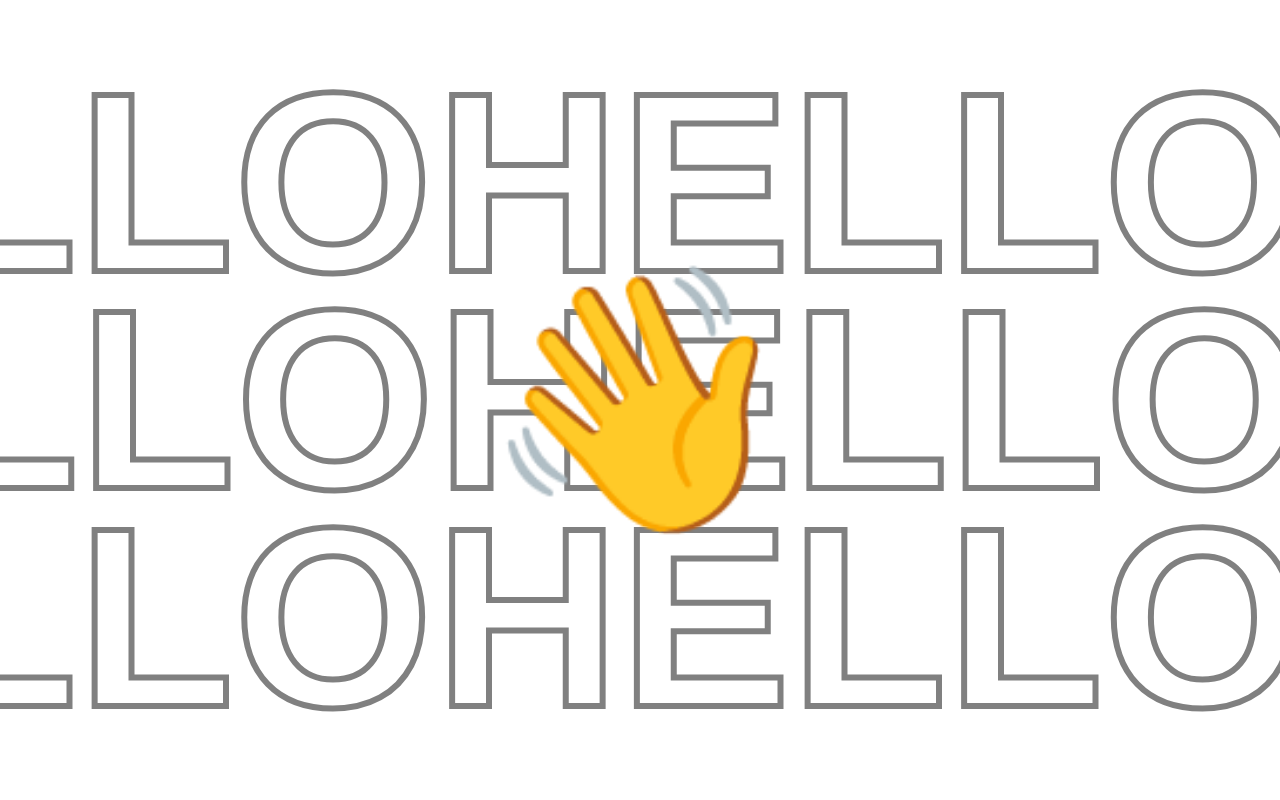
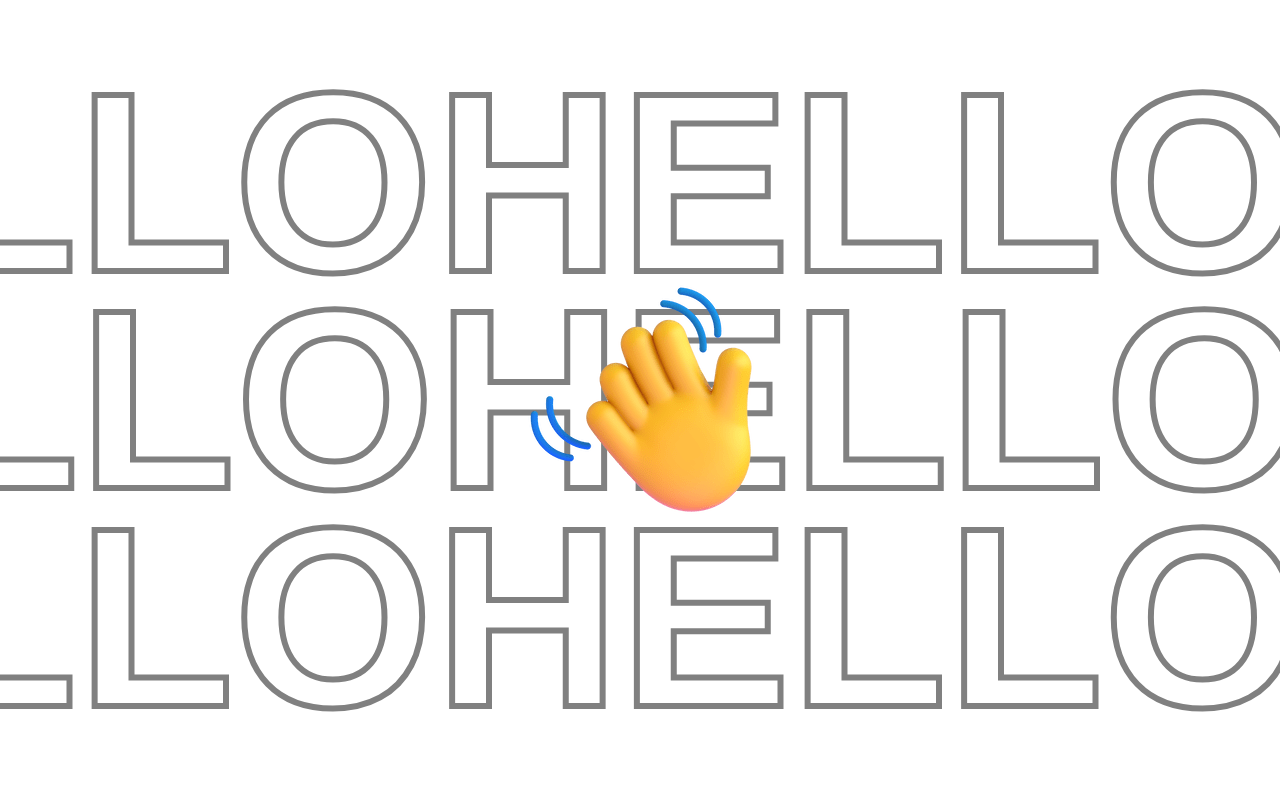
Before and after one commit to markrobrigado/portfolio, a SvelteKit app: page / in a window 1280 px wide. Shown: the top 800 px of the page. Built offline with nearby package versions, Linux system fonts and the light colour scheme.

Commit message:
Change the favicon and replaced the static wave emoji with an animated one in Home section component.

```diff
--- a/src/components/sections/Home.svelte
+++ b/src/components/sections/Home.svelte
@@ -1,5 +1,6 @@
 <script>
   const string = "HELLO";
+  const src = "/hello.png";
 </script>
 
 <div
@@ -68,6 +69,6 @@
     </div>
   </div>
   <div class="relative flex justify-center">
-    <a href="#about" class="text-[256px]">👋</a>
+    <a href="#about"><img {src} alt="animated waving hand emoji" /></a>
   </div>
 </div>
```
Also changed, not shown: static/favicon.png, static/hello.png (added).
